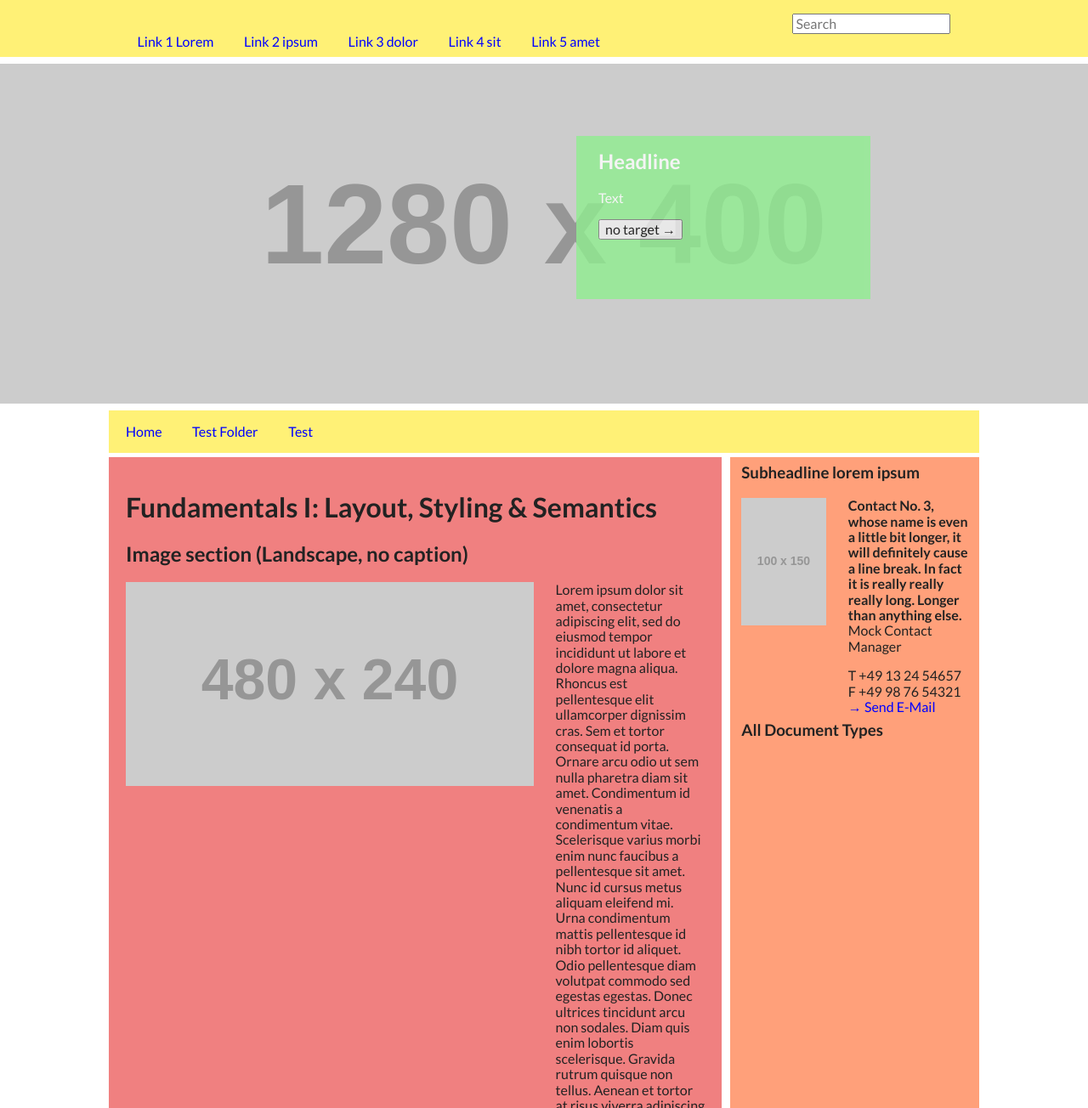
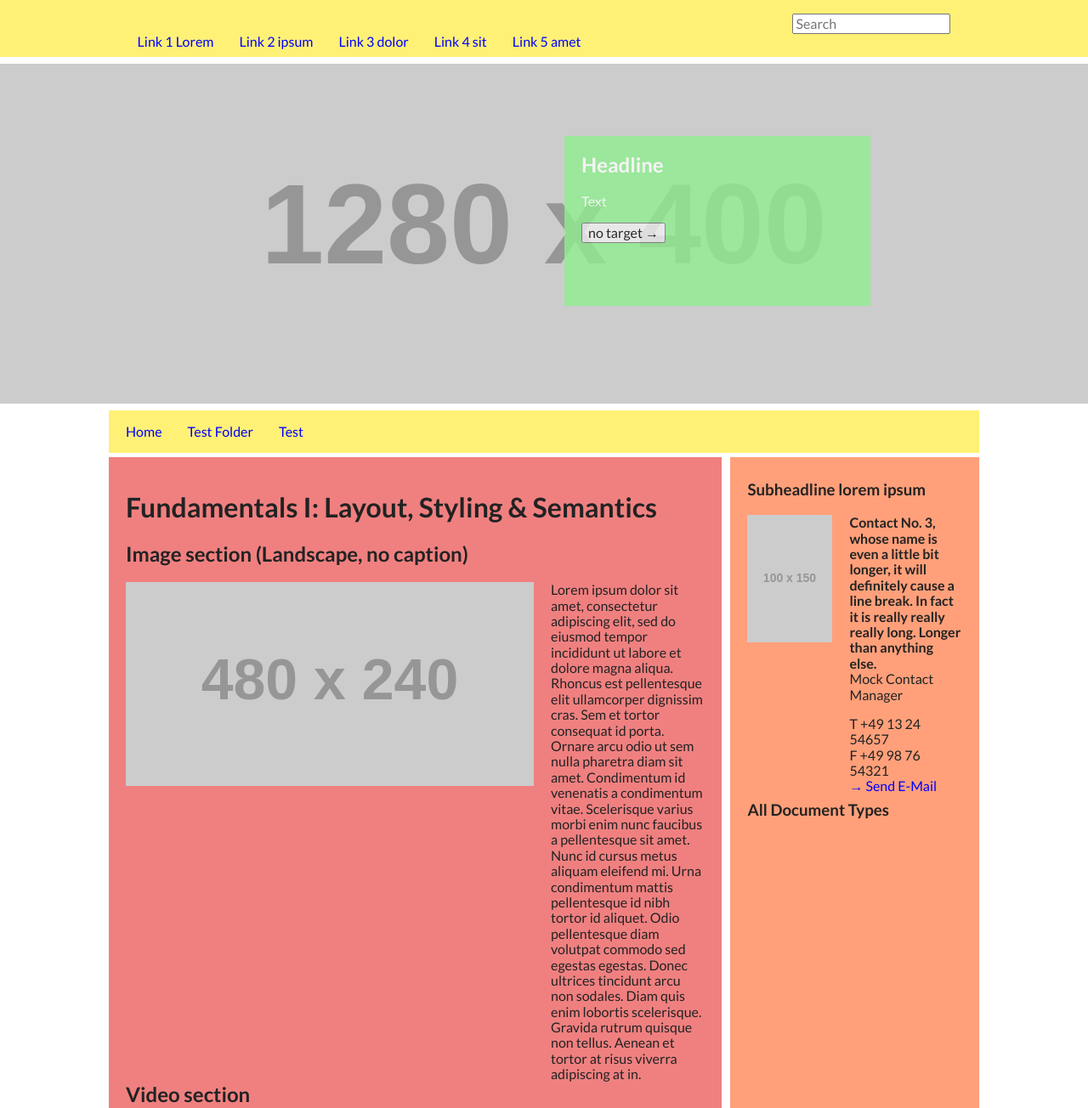
Before and after one commit to azraefendic/vi-frontend-onboarding, a website built with Parcel: page index.html in a window 1280 px wide. Shown: the top 1304 px of the page at 85% size. Built offline with nearby package versions, Linux system fonts and the light colour scheme; placeholder pictures from the web are drawn by us.

Commit message:
Fix main content width

```diff
--- a/css/main.css
+++ b/css/main.css
@@ -291,9 +291,7 @@ header {
 
 .headline-overlay {
   background-color: lightgreen;
-  padding-top: 2vh;
-  padding-bottom: 2vh;
-  padding-left: 2vw;
+  padding: 20px;
   color: white;
 }
 
@@ -316,7 +314,7 @@ main {
 
 .column-element-wrapper {
   height: max-content;
-  width: 100vw;
+  max-width: 1280px;
   margin-top: 0.6vh;
 }
 
@@ -328,8 +326,7 @@ main {
 
 aside {
   background-color: lightsalmon;
-  padding-left: 1vw;
-  padding-right: 1vw;
+  padding: 20px
 }
 
 .aside-content {
@@ -345,7 +342,7 @@ aside {
 }
 
 .contact-info {
-  padding-left: 2vw;
+  padding-left: 20px;
 }
 
 .teasers-wrapper {
@@ -358,7 +355,7 @@ aside {
 footer {
   bottom: 0;
   margin-top: 1vh;
-  padding-left: 2vw;
+  padding-left: 20px;
   background-color: lightcoral;
   display: flex;
   align-items: center;
@@ -521,7 +518,7 @@ form {
   }
 
   .column-content p {
-    padding-left: 2vw;
+    padding-left: 20px;
     margin: 0;
   }
 
@@ -532,7 +529,7 @@ form {
   }
 
   footer > p, a {
-    margin-right: 2vw;
+    margin-right: 20px;
   }
 
   .teasers-wrapper {
```
Also changed, not shown: index.html (+0 -1 lines).
